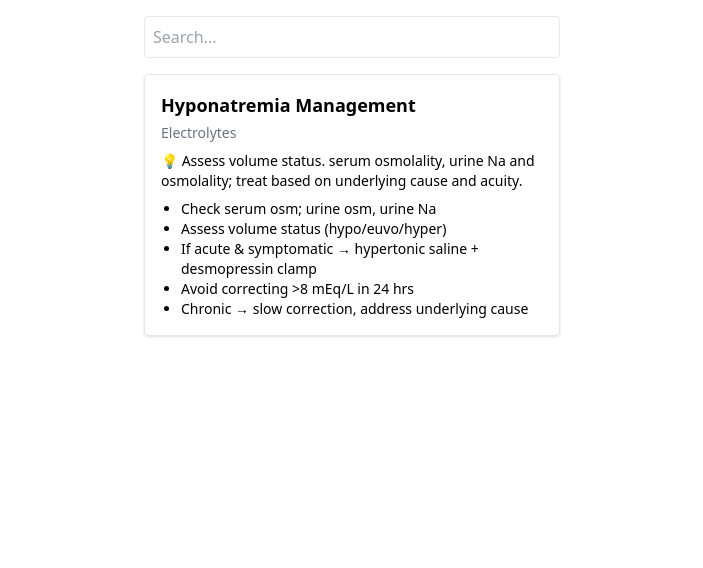
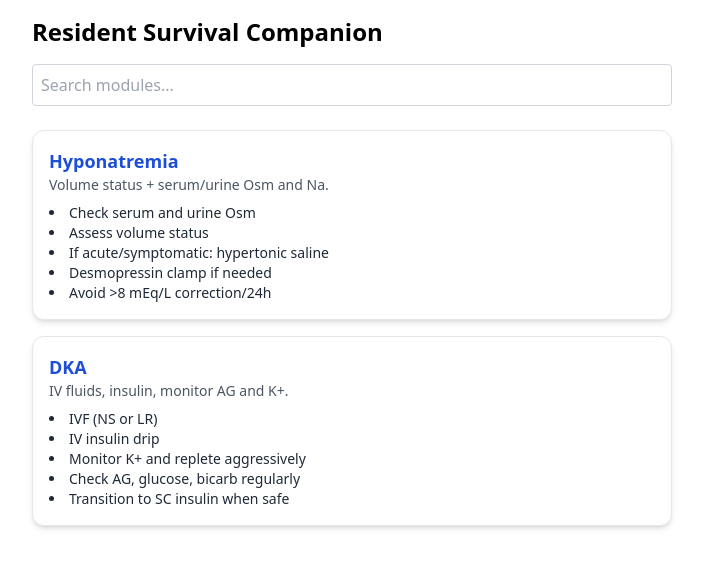
Before and after one commit to fal24/resident-survival-app, a React (Vite) app: page / in a window 1280 px wide. Shown: the top 568 px of the page, without its empty margins (288-991 px from the left). Built offline with nearby package versions, Linux system fonts and the light colour scheme.

Commit message:
Update App.jsx

```diff
--- a/src/App.jsx
+++ b/src/App.jsx
@@ -1,58 +1,44 @@
-import { useState } from "react";
+import React, { useState } from "react";
+import modules from "./data/modules.json";
 
-const modules = [
-  {
-    title: "Hyponatremia Management",
-    category: "Electrolytes",
-    tlDr: "Assess volume status. serum osmolality, urine Na and osmolality; treat based on underlying cause and acuity.",
-    checklist: [
-      "Check serum osm; urine osm, urine Na",
-      "Assess volume status (hypo/euvo/hyper)",
-      "If acute & symptomatic → hypertonic saline + desmopressin clamp",
-      "Avoid correcting >8 mEq/L in 24 hrs",
-      "Chronic → slow correction, address underlying cause"
-    ]
-  }
-];
-
-export default function App() {
-  const [search, setSearch] = useState("");
+function App() {
+  const [searchQuery, setSearchQuery] = useState("");
 
   const filteredModules = modules.filter((mod) =>
-    mod.title.toLowerCase().includes(search.toLowerCase())
+    mod.title.toLowerCase().includes(searchQuery.toLowerCase())
   );
 
   return (
-    <div className="p-4 max-w-md mx-auto">
+    <div className="max-w-2xl mx-auto p-4">
+      <h1 className="text-2xl font-bold mb-4">Resident Survival Companion</h1>
       <input
         type="text"
-        placeholder="Search..."
-        value={search}
-        onChange={(e) => setSearch(e.target.value)}
-        className="mb-4 p-2 w-full border rounded"
+        placeholder="Search modules..."
+        value={searchQuery}
+        onChange={(e) => setSearchQuery(e.target.value)}
+        className="w-full p-2 border border-gray-300 rounded mb-6"
       />
 
-      {filteredModules.map((mod, idx) => (
-        <div key={idx} className="mb-4 p-4 border rounded shadow">
-          <h2 className="font-semibold text-lg mb-1">{mod.title}</h2>
-          <p className="text-sm text-gray-500 mb-2">{mod.category}</p>
-          <p className="mb-2 text-sm">💡 {mod.tlDr}</p>
-          <ul className="list-disc ml-5 text-sm">
-            {mod.checklist.map((item, i) => (
-              <li key={i}>{item}</li>
-            ))}
-          </ul>
-        </div>
-      ))}
+      {filteredModules.length === 0 ? (
+        <p className="text-gray-500">No matching modules found.</p>
+      ) : (
+        filteredModules.map((mod, idx) => (
+          <div
+            key={idx}
+            className="bg-white rounded-xl p-4 shadow-md mb-4 border border-gray-200"
+          >
+            <h2 className="text-lg font-semibold text-blue-700">{mod.title}</h2>
+            <p className="text-sm text-gray-600 mb-2">{mod.tlDr}</p>
+            <ul className="list-disc list-inside text-sm text-gray-800">
+              {mod.checklist.map((item, i) => (
+                <li key={i}>{item}</li>
+              ))}
+            </ul>
+          </div>
+        ))
+      )}
     </div>
   );
 }
 
-// Register service worker for PWA support (if in production)
-if (typeof window !== "undefined" && "serviceWorker" in navigator) {
-  window.addEventListener("load", () => {
-    navigator.serviceWorker.register("/service-worker.js").catch((regErr) => {
-      console.error("Service worker registration failed:", regErr);
-    });
-  });
-}
+export default App;
```
